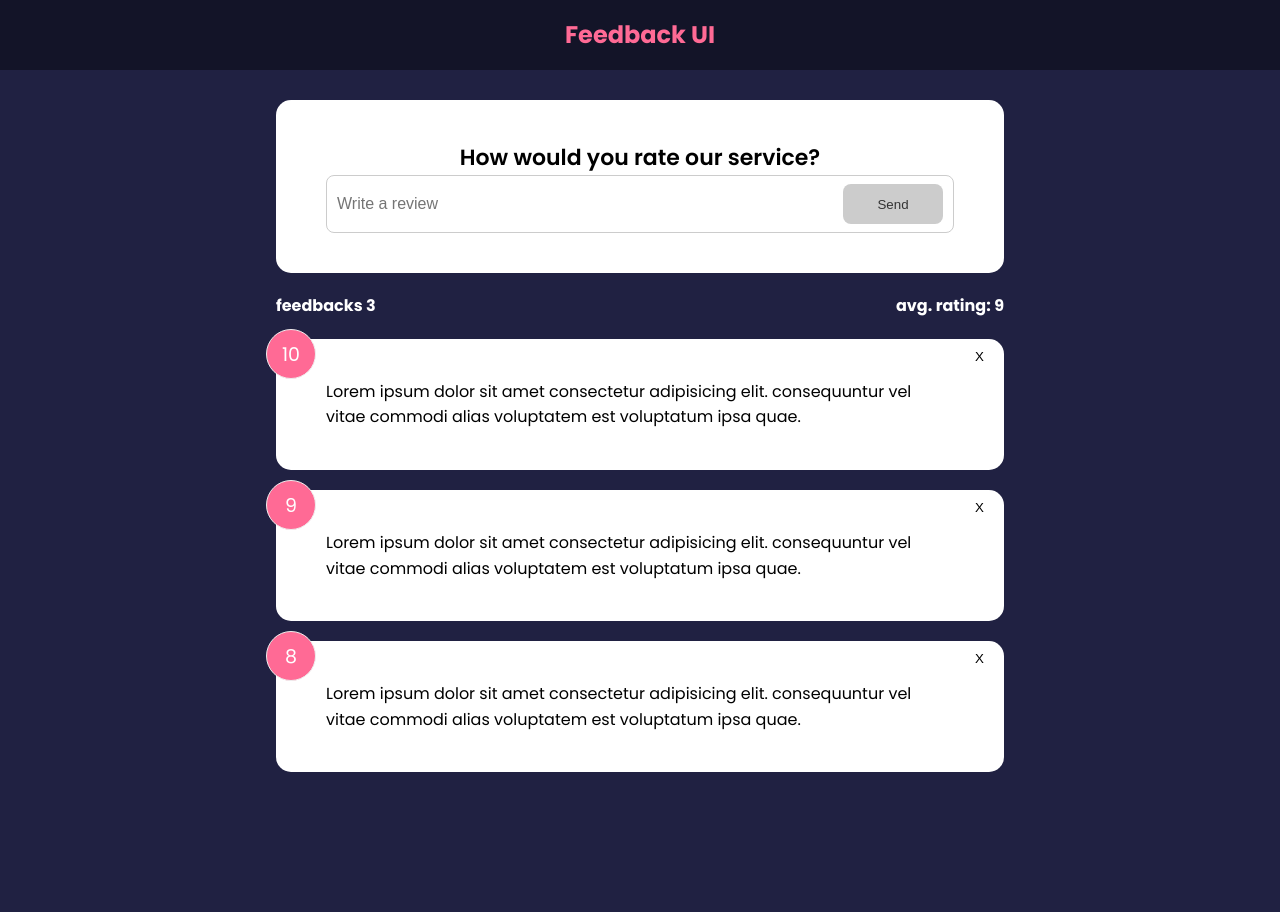
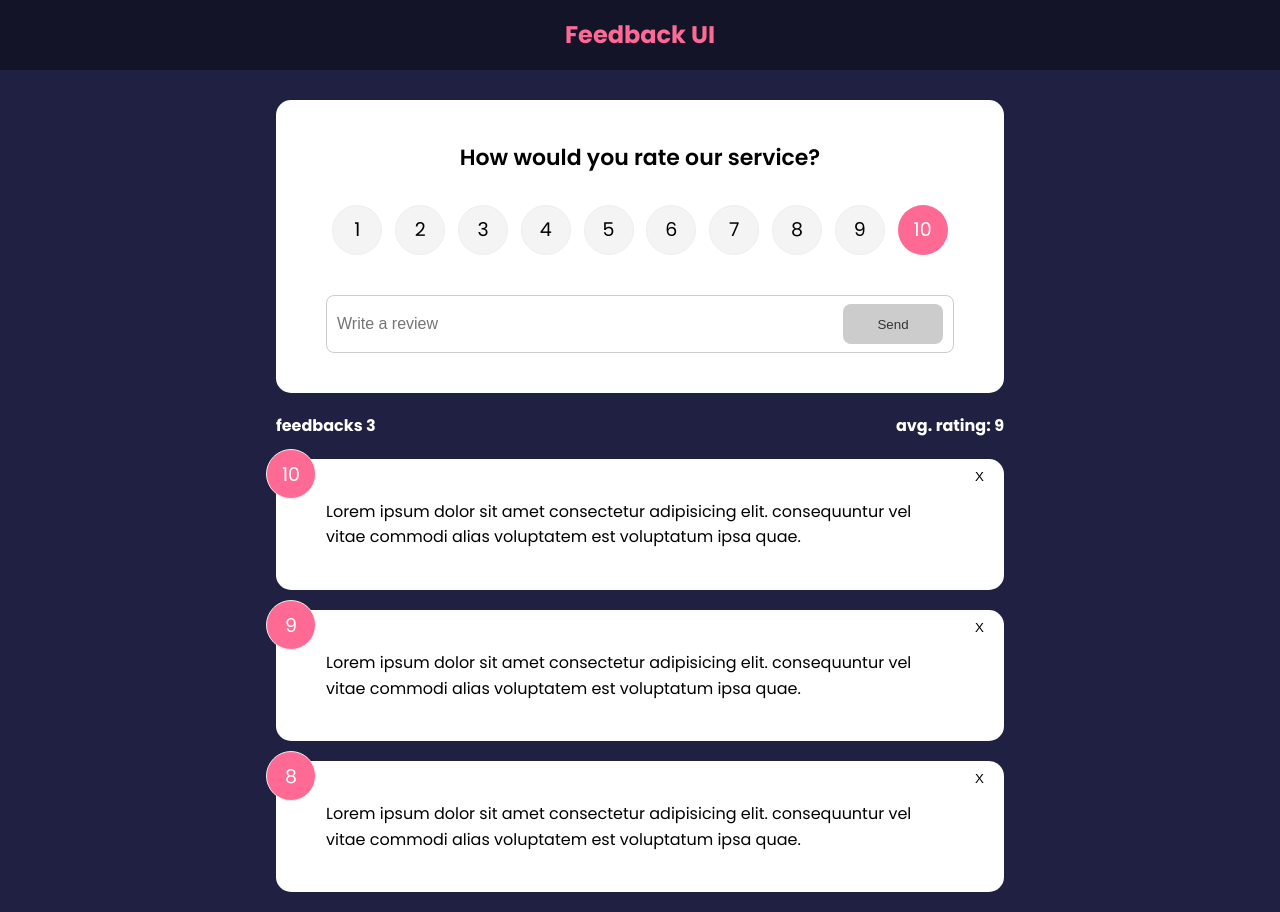
Before and after one commit to Rzayev221/feedback_app, a React (Create React App) app: page / in a window 1280 px wide. Before the commit the page ends 800 px from the top, so only its background shows below. Built offline with nearby package versions, Linux system fonts and the light colour scheme.

Commit message:
Rating Select

```diff
--- a/src/components/FeedbackForm.jsx
+++ b/src/components/FeedbackForm.jsx
@@ -2,9 +2,11 @@ import React from 'react'
 import Card from './shared/Card'
 import { useState } from 'react'
 import Button from './shared/Button'
+import RatingSelect from './RatingSelect'
 
 function FeedbackForm() {
     const [text, setText] = useState('')
+    const [rating, setRating] = useState('10')
     const [btnDisabled, setBtnDisabled] = useState(true)
     const [message, setMessage] = useState('')
 
@@ -33,7 +35,7 @@ function FeedbackForm() {
         <form>
 
         <h2>How would you rate our service?</h2>
-
+        <RatingSelect select  = {(rating) => setRating(rating)}/>
         <div className='input-group'>
             <input
             onChange={handleChange}
--- a/src/components/FeedbackItem.jsx
+++ b/src/components/FeedbackItem.jsx
@@ -11,7 +11,7 @@ function  FeedbackItem({item, handleDelete}) {
   return (
     <Card >
     <div className='num-display'>{item.rating}</div>
-    <button class = "close" onClick={() => handleDelete(item.id)} className='close'>X</button>
+    <button className = 'close' onClick={() => handleDelete(item.id)} >X</button>
     <div className='text-display'>{item.text}</div>
     </Card>
   )
--- a/src/components/RatingSelect.jsx
+++ b/src/components/RatingSelect.jsx
@@ -1,15 +1,14 @@
-function RatingSelect({ select, selected }) {
-  // NOTE: We don't need local state here as it's a duplicate of parent state
-  // also no real need for useEffect or context
-  // useEffect(() => {
-  //   select(feedbackEdit.item.rating)
-  // }, [feedbackEdit])
+import React from 'react'
+import { useState } from 'react'
 
-  const handleChange = (e) => {
-    select(+e.currentTarget.value)
-  }
+function RatingSelect({select}) {
+  const [selected, setSelected] = useState(10)
+  const handleChange =  (e) => {
+  setSelected(+e.currentTarget.value)
+  select(+e.currentTarget.value)
+}
 
-  // NOTE: simplified with iteration
+
   return (
     <ul className='rating'>
       {Array.from({ length: 10 }, (_, i) => (
```
